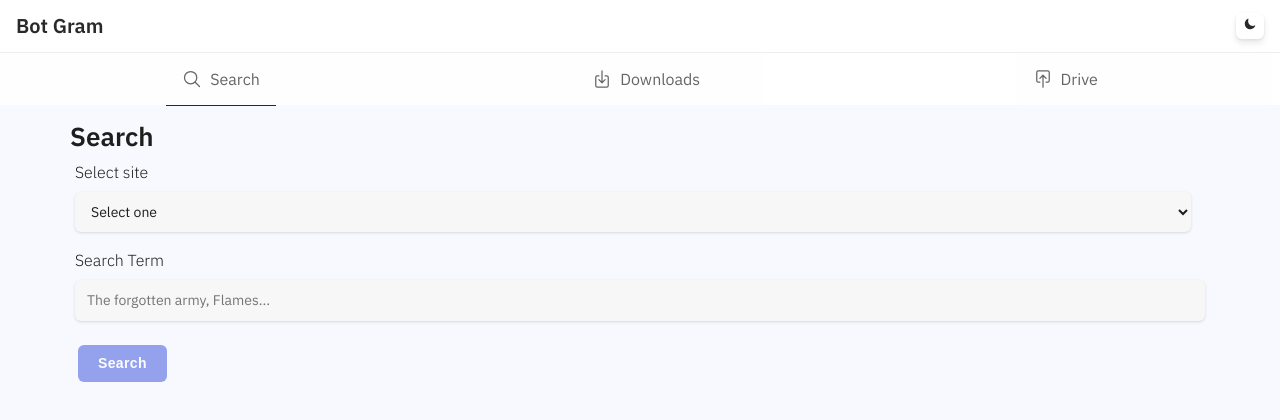
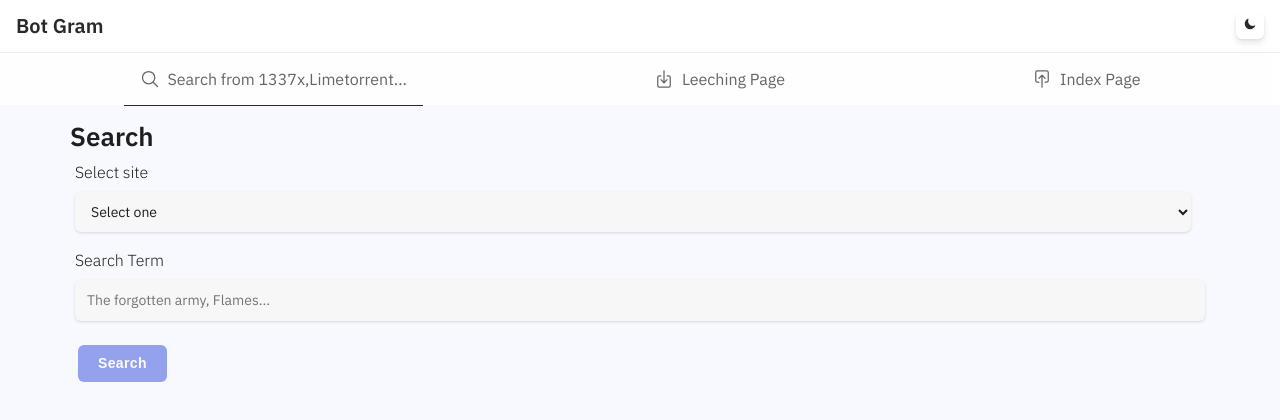
Before and after one commit to red-drive/torrent-to-gdrive, a React (Create React App) app in the folder web/: page / in a window 1280 px wide. Shown: the top 420 px of the page. Built offline with nearby package versions, Linux system fonts and the light colour scheme.

Commit message:
second commit

```diff
--- a/web/src/components/TopNav.js
+++ b/web/src/components/TopNav.js
@@ -11,7 +11,7 @@ export default function TopNav({ nav }) {
               <i className="h2 m-0 d-flex align-items-center">
                 <ion-icon name="search-outline" />
               </i>
-              <span className="tablet-desktop-only ml-05">Search</span>
+              <span className="tablet-desktop-only ml-05">Search from 1337x,Limetorrent...</span>
             </Link>
           </li>
           <li className={`cursor-pointer p-0 ph-1 height-100 d-flex align-items-center${nav === "downloads" ? " border-bottom-1" : ""}`}>
@@ -19,7 +19,7 @@ export default function TopNav({ nav }) {
               <i className="h2 m-0 d-flex align-items-center">
                 <ion-icon name="download-outline" />
               </i>
-              <span className="tablet-desktop-only ml-05">Downloads</span>
+              <span className="tablet-desktop-only ml-05">Leeching Page</span>
             </Link>
           </li>
           <li className={`cursor-pointer p-0 ph-1 height-100 d-flex align-items-center${nav === "drive" ? " border-bottom-1" : ""}`}>
@@ -27,7 +27,7 @@ export default function TopNav({ nav }) {
               <i className="h2 m-0 d-flex align-items-center">
                 <ion-icon name="push-outline" />
               </i>
-              <span className="tablet-desktop-only ml-05">Drive</span>
+              <span className="tablet-desktop-only ml-05">Index Page</span>
             </Link>
           </li>
         </ul>
```
